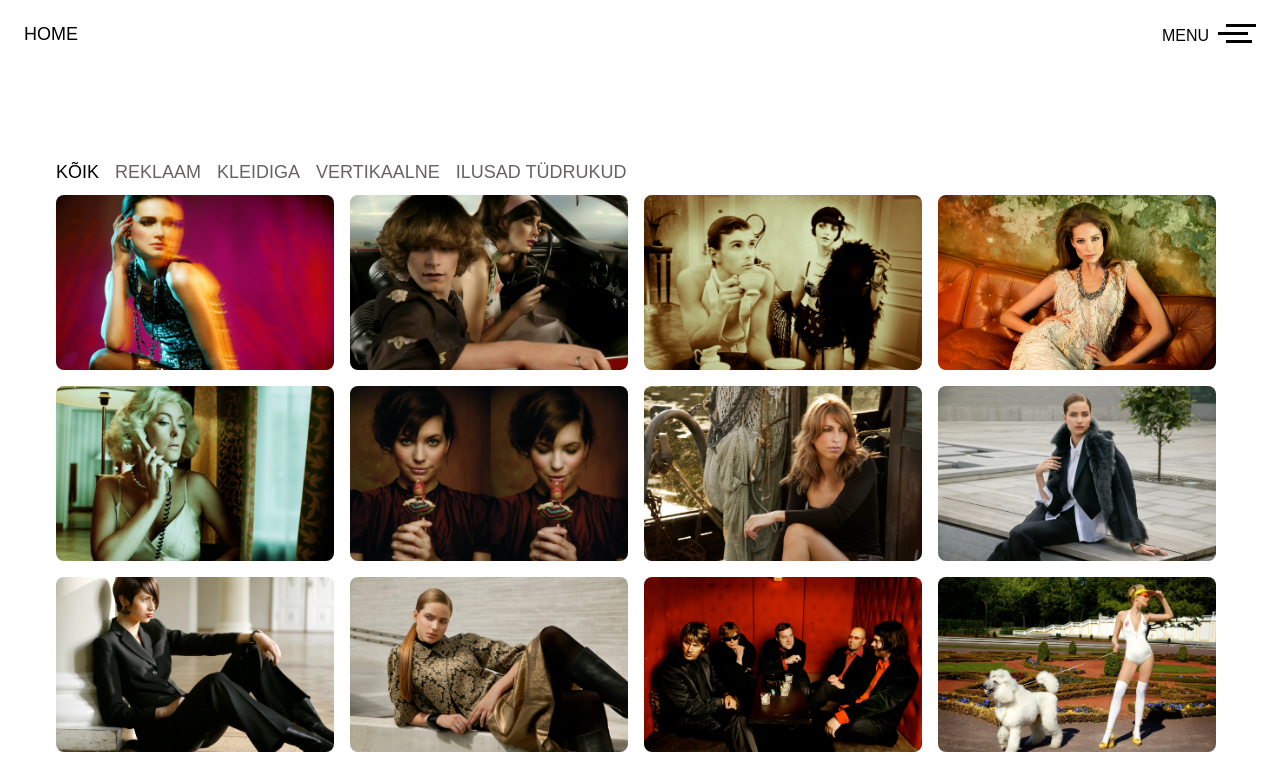
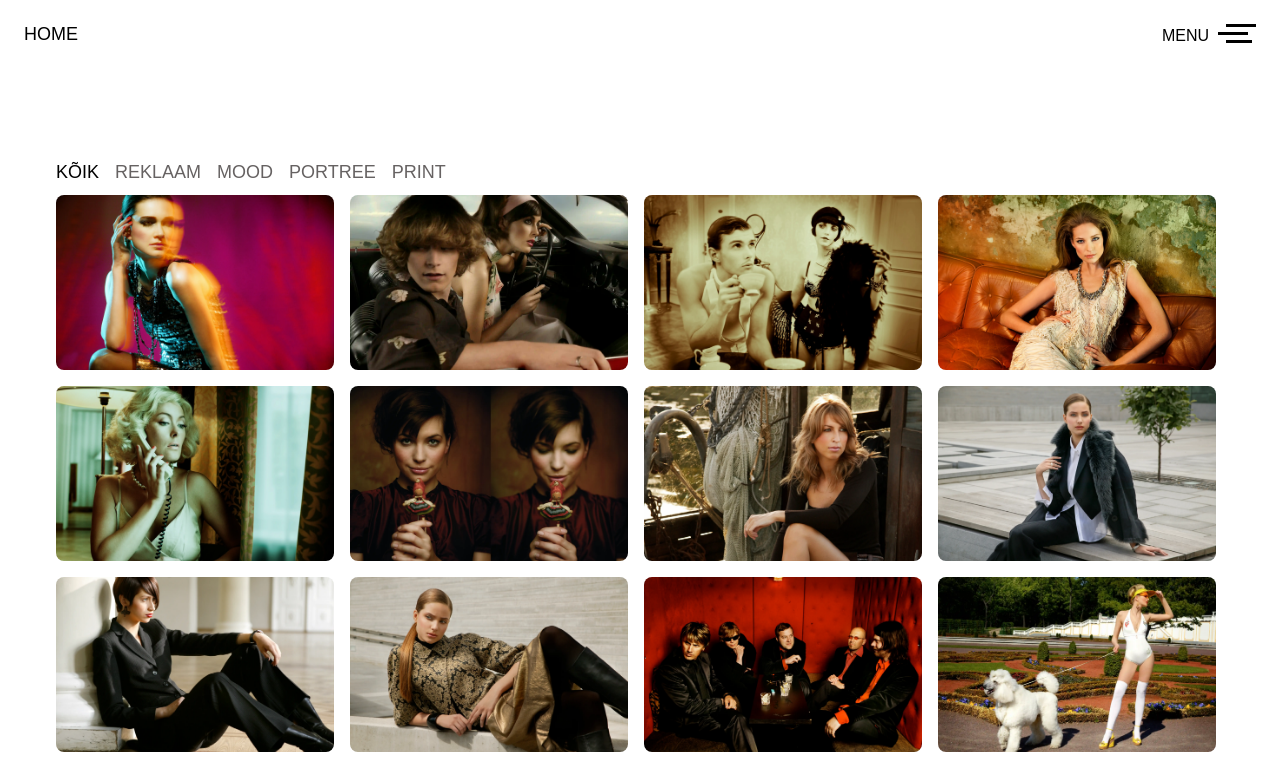
Before and after one commit to palmwebsite/photoFashion, a Next.js app: page /1 in a window 1280 px wide. Shown: the top 766 px of the page. Built offline with nearby package versions, Linux system fonts and the light colour scheme.

Commit message:
filtrite, tagide ja altide muutmine

```diff
--- a/src/app/components/gallery/conf.ts
+++ b/src/app/components/gallery/conf.ts
@@ -1,7 +1,7 @@
 import { IImage, IImageBase } from "../dto";
 import { IFilter } from "../filter/Filter";
 
-type AllTags = "all" | "reklaam" | "vertical" | "kleit" | "ilus";
+type AllTags = "all" | "reklaam" | "portree" | "mood" | "print";
 
 
 // siin on filtrid
@@ -11,9 +11,9 @@ type AllTags = "all" | "reklaam" | "vertical" | "kleit" | "ilus";
 export const FILTER: IFilter<AllTags>[] = [
   { tag: "all", label: "Kõik" },
   { tag: "reklaam", label: "Reklaam" },
-  { tag: "kleit", label: "Kleidiga" },
-  { tag: "vertical", label: "Vertikaalne" },
-  { tag: "ilus", label: "Ilusad tüdrukud" },
+  { tag: "mood", label: "Mood" },
+  { tag: "portree", label: "Portree" },
+  { tag: "print", label: "Print" },
 ];
 
 
@@ -21,51 +21,51 @@ export const FILTER: IFilter<AllTags>[] = [
 // tags = filtirid
 // alt'i lihtsalt igno
 const _IMAGES_LANDSCAPE: IImageBase[] = [
-  { id: "blurry", alt: "Image 1", tags: [] },
-  { id: "KristiineAutos", alt: "Image 1", tags: ["reklaam"] },
-  { id: "coffee", alt: "Image 2", tags: [] },
-  { id: "foggy", alt: "Image 3", tags: ["kleit"] },
-  { id: "phone", alt: "Image 3", tags: [] },
-  { id: "liisi", alt: "Image 3", tags: [] },
-  { id: "maarja", alt: "Image 3", tags: [] },
-  { id: "pink", alt: "Image 3", tags: ["reklaam"] },
-  { id: "pintsak", alt: "Image 3", tags: [] },
-  { id: "kardin", alt: "Image 3", tags: ["kleit", "ilus"] },
-  { id: "boyband", alt: "Image 3", tags: [] },
-  { id: "puudel", alt: "Image 3", tags: [ "ilus"] },
-  { id: "mic", alt: "Image 3", tags: [] },
-  { id: "kampsun", alt: "Image 3", tags: [] },
-  { id: "brown", alt: "Image 3", tags: [] },
-  { id: "kana", alt: "Image 3", tags: ["reklaam"] },
-  { id: "suled", alt: "Image 3", tags: [] },
-  { id: "white", alt: "Image 3", tags: [] },
-  { id: "suits", alt: "Image 3", tags: [] },
-  { id: "roosa", alt: "Image 3", tags: [] },
-  { id: "wolf", alt: "Image 3", tags: ["reklaam", "kleit"] },
+  { id: "blurry", alt: "reklaamfoto", tags: ["mood"] },
+  { id: "KristiineAutos", alt: "stuudiofoto", tags: ["reklaam"] },
+  { id: "coffee", alt: "moefoto", tags: ["mood"] },
+  { id: "foggy", alt: "moefoto", tags: ["mood", "reklaam"] },
+  { id: "phone", alt: "portreefoto", tags: ["portree"] },
+  { id: "liisi", alt: "muusik", tags: ["portree", "reklaam"] },
+  { id: "maarja", alt: "kuulsused", tags: ["portree"] },
+  { id: "pink", alt: "fashion", tags: ["mood", "reklaam"] },
+  { id: "pintsak", alt: "fashionphotography", tags: ["mood", "reklaam"] },
+  { id: "kardin", alt: "portraits", tags: ["mood", "reklaam"] },
+  { id: "boyband", alt: "grupifoto", tags: ["reklaam", "portree"] },
+  { id: "puudel", alt: "loomafoto", tags: [ "mood"] },
+  { id: "mic", alt: "portree", tags: ["portree"] },
+  { id: "kampsun", alt: "tootefoto", tags: ["mood", "reklaam"] },
+  { id: "brown", alt: "foto", tags: ["mood", "reklaam"] },
+  { id: "kana", alt: "eestifotograafia", tags: ["mood"] },
+  { id: "suled", alt: "glamuur", tags: ["portree"] },
+  { id: "white", alt: "minimalism", tags: ["mood", "reklaam"] },
+  { id: "suits", alt: "buduaar", tags: ["mood"] },
+  { id: "roosa", alt: "reklaamfotod", tags: ["mood"] },
+  { id: "wolf", alt: "foto", tags: ["reklaam", "mood"] },
 ];
 
 const _IMAGES_PORTRAIT: IImageBase[] = [
   {
     id: "mashabassujuures",
     alt: "Image 3",
-    tags: ["kleit"],
+    tags: ["mood", "reklaam"],
   },
-  { id: "kleit", alt: "Image 3", tags: ["kleit"] },
-  { id: "infhrohe", alt: "Image 3", tags: ["kleit"] },
-  { id: "piret1", alt: "Image 3", tags: ["vertical"] },
-  { id: "kasukad", alt: "Image 3", tags: ["vertical"] },
+  { id: "kleit", alt: "tootefoto", tags: ["mood"] },
+  { id: "infhrohe", alt: "mood", tags: ["mood", "reklaam"] },
+  { id: "piret1", alt: "actress", tags: ["mood"] },
+  { id: "kasukad", alt: "fotograafia", tags: ["mood"] },
   {
     id: "piret2",
-    alt: "Image 3",
-    tags: ["vertical", "kleit"],
+    alt: "fotod",
+    tags: ["mood"],
   },
   {
     id: "seelik",
-    alt: "Image 3",
-    tags: ["vertical", "kleit"],
+    alt: "moefoto",
+    tags: ["mood"],
   },
-  { id: "binokkel", alt: "Image 3", tags: ["vertical"] },
-  { id: "kasukas", alt: "Image 3", tags: ["vertical"] },
+  { id: "binokkel", alt: "moefoto looduses", tags: ["mood"] },
+  { id: "kasukas", alt: "glamuurne moefoto", tags: ["mood"] },
 ];
 
 export const IMAGES_LANDSCAPE: IImage[] = _IMAGES_LANDSCAPE.map((image) => {
```
